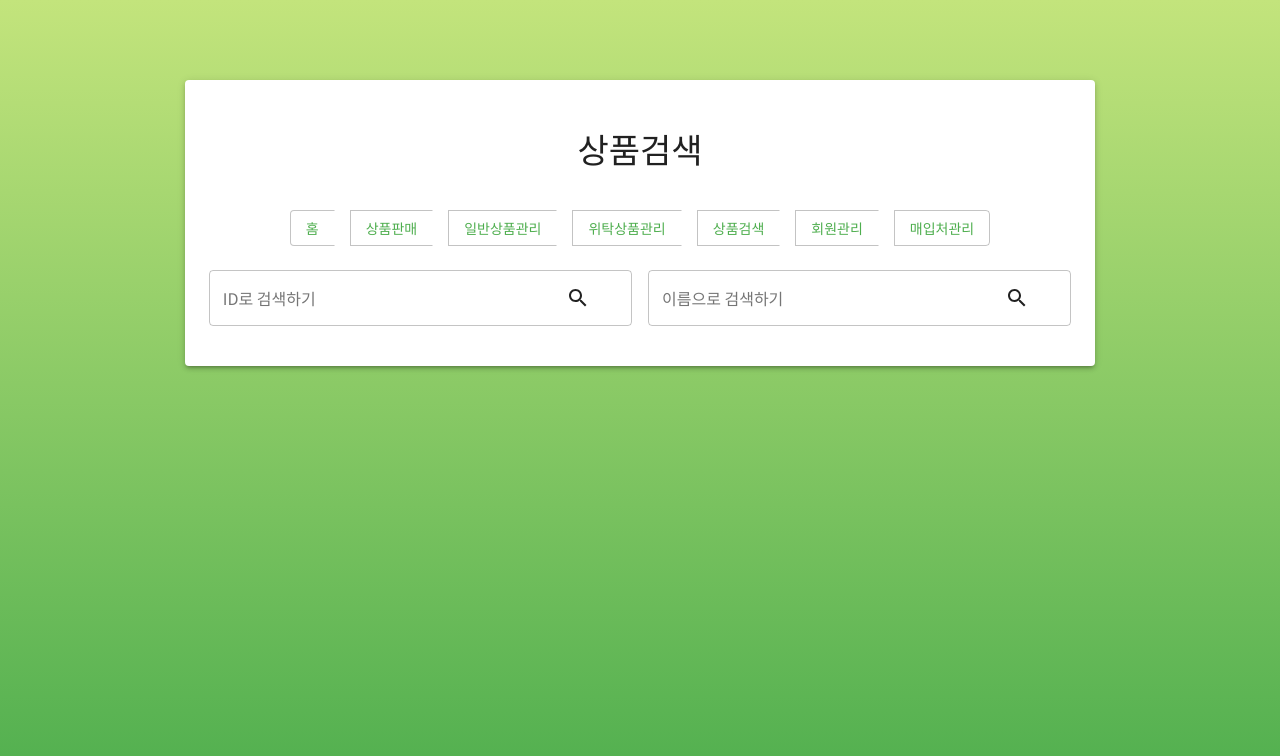
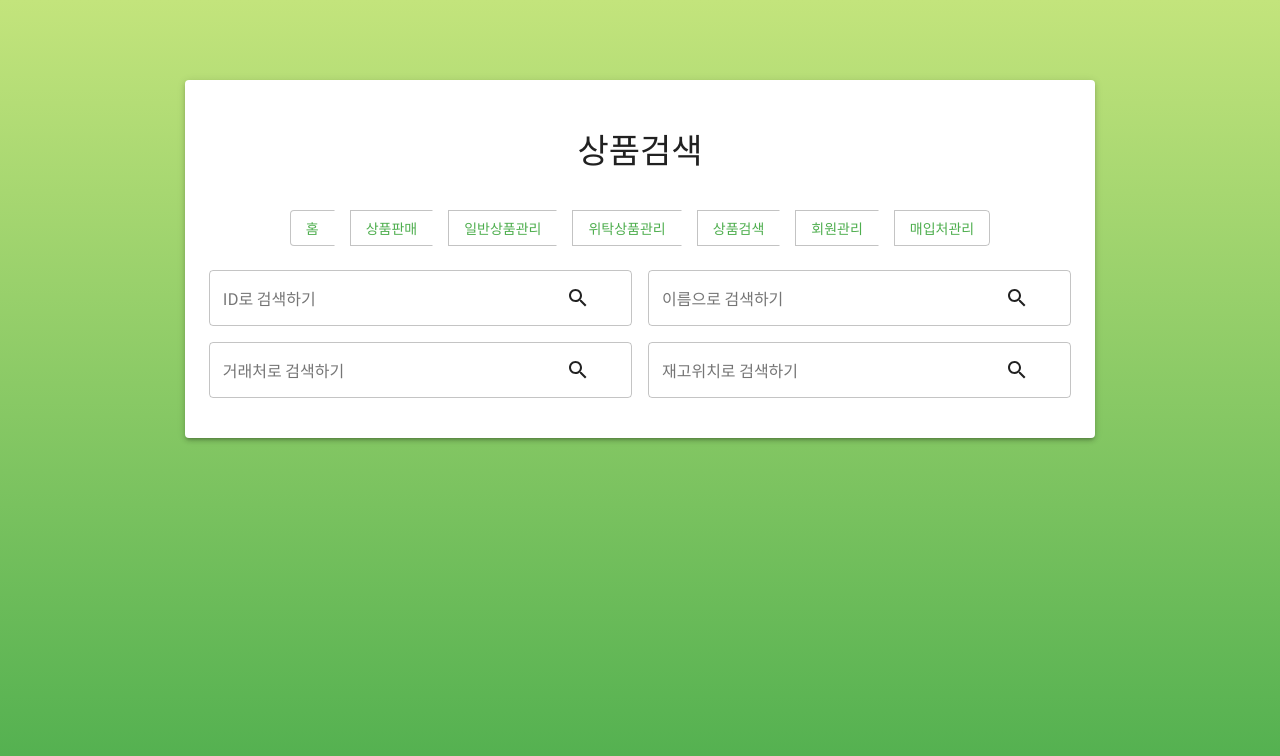
Before and after one commit to pjh4400/MarketBalgyun-Frontend, a React app: page /search in a window 1280 px wide. Shown: the top 756 px of the page. Built offline with nearby package versions, Linux system fonts and the light colour scheme.

Commit message:
확인알림창 생성/판매 수정 중

```diff
--- a/src/components/SaleItem.js
+++ b/src/components/SaleItem.js
@@ -55,9 +55,9 @@ const SaleItem = ({ item }) => {
     }
     else {
       setDiscount(tmpDiscount);
-      let newPrice = Math.floor(item.price / 100 * ( 100 - tmpDiscount) * quantity / 10) * 10;
+      let newPrice = Math.floor(item.price / 100 * ( 100 - tmpDiscount) * saleQuantity / 10) * 10;
       console.log(newPrice);
-      onChangeInfo(item.id, quantity, tmpDiscount, price, newPrice);
+      onChangeInfo(item.id, saleQuantity, tmpDiscount, price, newPrice);
       setPrice(newPrice);
     }
   }
--- a/src/containers/RootContainer.js
+++ b/src/containers/RootContainer.js
@@ -1,4 +1,4 @@
-import React, { useCallback, useEffect, useState } from 'react';
+import React, { useState } from 'react';
 import { Redirect } from 'react-router';
 import axios from 'axios';
 
--- a/src/pages/App.js
+++ b/src/pages/App.js
@@ -1,7 +1,7 @@
 import React from 'react';
 import { hot } from 'react-hot-loader/root'
 import { BrowserRouter, Route } from 'react-router-dom';
-import { Home, Login, Customer, Sale, RegisterGeneralProduct, SearchProduct, ConsignProduct, Trader } from './index.js';
+import { Home, Login, Customer, Sale, RegisterGeneralProduct, SearchProduct, ConsignProduct, Trader, AccouontInfo } from './index.js';
 const App = () => {
     return (
         <BrowserRouter>
@@ -14,6 +14,7 @@ const App = () => {
                 <Route path="/consign-product" component={ConsignProduct} />
                 <Route path="/search" component={SearchProduct} />
                 <Route path="/trader" component={Trader} />
+                <Route path="/account-info" component={AccouontInfo} />
             </div>
         </BrowserRouter>
     );
--- a/src/pages/CustomerPage.js
+++ b/src/pages/CustomerPage.js
@@ -1,4 +1,4 @@
-import React, { useState, useRef, useEffect } from 'react';
+import React, { useState, useEffect } from 'react';
 import { Container, Paper, Typography, Button, TextField, FormControlLabel, Checkbox, Grid, MenuItem, InputAdornment } from '@material-ui/core';
 import SearchIcon from '@material-ui/icons/Search';
 
@@ -7,7 +7,7 @@ import useStyles from './Style';
 import axios from 'axios';
 
 
-const CustomerPage = () => {
+const CustomerPage = ({history}) => {
     const [mode, setMode] = useState('new');
     const [customer, setCustomer] = useState({
         name: '',
@@ -74,6 +74,7 @@ const CustomerPage = () => {
                                 alert(res.data);
                             } else {
                                 alert('정상적으로 등록되었습니다.');
+                                history.push('/');
 
                             }
                         })
@@ -88,6 +89,7 @@ const CustomerPage = () => {
                     axios.put('api/customer', customer)
                         .then((res) => {
                             alert("정상적으로 수정되었습니다.");
+                            history.push('/');
                         })
                         .catch((error) => {
                             console.log(error);
--- a/src/pages/SearchProduct.js
+++ b/src/pages/SearchProduct.js
@@ -11,6 +11,10 @@ import useStyles from '../pages/Style';
 const SearchProduct = () => {
     const [searchID, setSearchID] = useState('');
     const [searchName, setSearchName] = useState('');
+    const [searchTrader, setSearchTrader] = useState("");
+    const [searchPlace, setSearchPlace] = useState("");
+
+
     const [products, setProducts] = useState([]);
 
     const classes = useStyles();
@@ -22,6 +26,15 @@ const SearchProduct = () => {
     const onSearchNameHandler = (e) => {
         setSearchName(e.target.value);
     }
+
+    const onSearchTraderHandler = (e) => {
+        setSearchTrader(e.target.value);
+    };
+
+    const onSearchPlaceHandler = (e) => {
+        setSearchPlace(e.target.value);
+    };
+
 
     const onSearchByID = (e) => {
         setSearchName('');
@@ -61,6 +74,44 @@ const SearchProduct = () => {
             })
     }
 
+    const onSearchByTrader = (e) => {
+        setSearchTrader('');
+        axios.get("api/searchProduct", {
+            params: {
+                trader: searchTrader,
+            },
+        })
+            .then((res) => {
+                if (res.data === "No Trader") {
+                    alert(res.data);
+                } else {
+                    setProducts(res.data);
+                }
+            })
+            .catch((error) => {
+                console.log(error);
+            });
+    };
+
+    const onSearchByPlace = (e) => {
+        setSearchPlace('');
+        axios.get("api/searchProduct", {
+            params: {
+                place: searchPlace,
+            },
+        })
+            .then((res) => {
+                if (res.data === "해당 재고위치의 상품이 없습니다.") {
+                    alert(res.data);
+                } else {
+                    setProducts(res.data);
+                }
+            })
+            .catch((error) => {
+                console.log(error);
+            });
+    };
+
     const oneItem = (item) => {
         console.log(item);
         if (item.id.startsWith('C')) { // 위탁상품
@@ -79,7 +130,7 @@ const SearchProduct = () => {
                         <Typography variant="body1" color="textSecondary">
                             가격 : {item.price} 원
                     </Typography>
-                    <Typography variant="body1" color="textSecondary">
+                        <Typography variant="body1" color="textSecondary">
                             수량 : {item.quantity}
                         </Typography>
                         <Typography variant="body1" color="textSecondary">
@@ -172,6 +223,48 @@ const SearchProduct = () => {
                             }}
                         />
                     </Grid>
+
+                    <Grid item xs={12} sm={6}>
+                        <TextField
+                            type="text"
+                            variant="outlined"
+                            fullWidth
+                            label="거래처로 검색하기"
+                            name="trader"
+                            value={searchTrader}
+                            onChange={onSearchTraderHandler}
+                            InputProps={{
+                                endAdornment: (
+                                    <InputAdornment>
+                                        <Button onClick={onSearchByTrader}>
+                                            <SearchIcon />
+                                        </Button>
+                                    </InputAdornment>
+                                ),
+                            }}
+                        />
+                    </Grid>
+                    <Grid item xs={12} sm={6}>
+                        <TextField
+                            type="text"
+                            variant="outlined"
+                            fullWidth
+                            label="재고위치로 검색하기"
+                            name="place"
+                            value={searchPlace}
+                            onChange={onSearchPlaceHandler}
+                            InputProps={{
+                                endAdornment: (
+                                    <InputAdornment>
+                                        <Button onClick={onSearchByPlace}>
+                                            <SearchIcon />
+                                        </Button>
+                                    </InputAdornment>
+                                ),
+                            }}
+                        />
+                    </Grid>
+
                 </Grid>
 
                 <Grid container spacing={2} className={classes.form}>
@@ -181,7 +274,7 @@ const SearchProduct = () => {
 
                 </Grid>
 
-            </Paper>
+            </Paper >
         </Container >
 
     );
--- a/src/pages/Trader.js
+++ b/src/pages/Trader.js
@@ -74,7 +74,7 @@ const Trader = () => {
                     <Grid container spacing={2}>
                         <Grid item xs={12} sm={6}>
                             <TextField
-                                Type="text"
+                                type="text"
                                 variant="outlined"
                                 required
                                 fullWidth
@@ -86,7 +86,7 @@ const Trader = () => {
                         </Grid>
                         <Grid item xs={12} sm={6}>
                             <TextField
-                                Type="text"
+                                type="text"
                                 variant="outlined"
                                 fullWidth
                                 label="사업자번호"
@@ -97,7 +97,7 @@ const Trader = () => {
                         </Grid>
                         <Grid item xs={12} sm={6}>
                             <TextField
-                                Type="text"
+                                type="text"
                                 variant="outlined"
                                 fullWidth
                                 label="CEO"
@@ -108,7 +108,7 @@ const Trader = () => {
                         </Grid>
                         <Grid item xs={12} sm={6}>
                             <TextField
-                                Type="text"
+                                type="text"
                                 variant="outlined"
                                 required
                                 fullWidth
@@ -120,7 +120,7 @@ const Trader = () => {
                         </Grid>
                         <Grid item xs={12} sm={6}>
                             <TextField
-                                Type="text"
+                                type="text"
                                 variant="outlined"
                                 fullWidth
                                 label="종목"
@@ -131,7 +131,7 @@ const Trader = () => {
                         </Grid>
                         <Grid item xs={12} sm={6}>
                             <TextField
-                                Type="text"
+                                type="text"
                                 variant="outlined"
                                 fullWidth
                                 label="전화번호"
@@ -142,7 +142,7 @@ const Trader = () => {
                         </Grid>
                         <Grid item xs={12} sm={6}>
                             <TextField
-                                Type="text"
+                                type="text"
                                 variant="outlined"
                                 fullWidth
                                 label="휴대전화"
@@ -153,7 +153,7 @@ const Trader = () => {
                         </Grid>
                         <Grid item xs={12} sm={6}>
                             <TextField
-                                Type="text"
+                                type="text"
                                 variant="outlined"
                                 fullWidth
                                 label="메일"
@@ -164,7 +164,7 @@ const Trader = () => {
                         </Grid>
                         <Grid item xs={12} sm={6}>
                             <TextField
-                                Type="text"
+                                type="text"
                                 variant="outlined"
                                 fullWidth
                                 label="거래처 홈페이지"
@@ -175,7 +175,7 @@ const Trader = () => {
                         </Grid>
                         <Grid item xs={12} sm={6}>
                             <TextField
-                                Type="text"
+                                type="text"
                                 variant="outlined"
                                 fullWidth
                                 label="우편번호"
@@ -186,7 +186,7 @@ const Trader = () => {
                         </Grid>
                         <Grid item xs={12} sm={6}>
                             <TextField
-                                Type="text"
+                                type="text"
                                 variant="outlined"
                                 fullWidth
                                 label="주소"
@@ -197,7 +197,7 @@ const Trader = () => {
                         </Grid>
                         <Grid item xs={12} sm={6}>
                             <TextField
-                                Type="text"
+                                type="text"
                                 variant="outlined"
                                 fullWidth
                                 label="관리사원"
@@ -208,7 +208,7 @@ const Trader = () => {
                         </Grid>
                         <Grid item xs={12} sm={6}>
                             <TextField
-                                Type="text"
+                                type="text"
                                 variant="outlined"
                                 fullWidth
                                 label="거래은행"
@@ -219,7 +219,7 @@ const Trader = () => {
                         </Grid>
                         <Grid item xs={12} sm={6}>
                             <TextField
-                                Type="text"
+                                type="text"
                                 variant="outlined"
                                 fullWidth
                                 label="계좌번호"
@@ -230,7 +230,7 @@ const Trader = () => {
                         </Grid>
                         <Grid item xs={12} sm={6}>
                             <TextField
-                                Type="text"
+                                type="text"
                                 variant="outlined"
                                 fullWidth
                                 label="예금주"
@@ -241,7 +241,7 @@ const Trader = () => {
                         </Grid>
                         <Grid item xs={12} sm={6}>
                             <TextField
-                                Type="text"
+                                type="text"
                                 variant="outlined"
                                 fullWidth
                                 label="수수료"
--- a/src/pages/index.js
+++ b/src/pages/index.js
@@ -6,3 +6,4 @@ export { default as RegisterGeneralProduct } from '../containers/RegisterGeneral
 export { default as SearchProduct} from './SearchProduct';
 export { default as ConsignProduct } from './ConsignProduct';
 export { default as Trader } from './Trader';
+export { default as AccouontInfo} from './AccountInfo';
```
Also changed, not shown: src/components/Admin.js (+6 -4 lines), src/modules/sales.js (+15 -4 lines), src/pages/Payment.js (+21 -3 lines), src/pages/SignOut.js (+7 -8 lines), src/pages/SignUp.js (+4 -4 lines).
